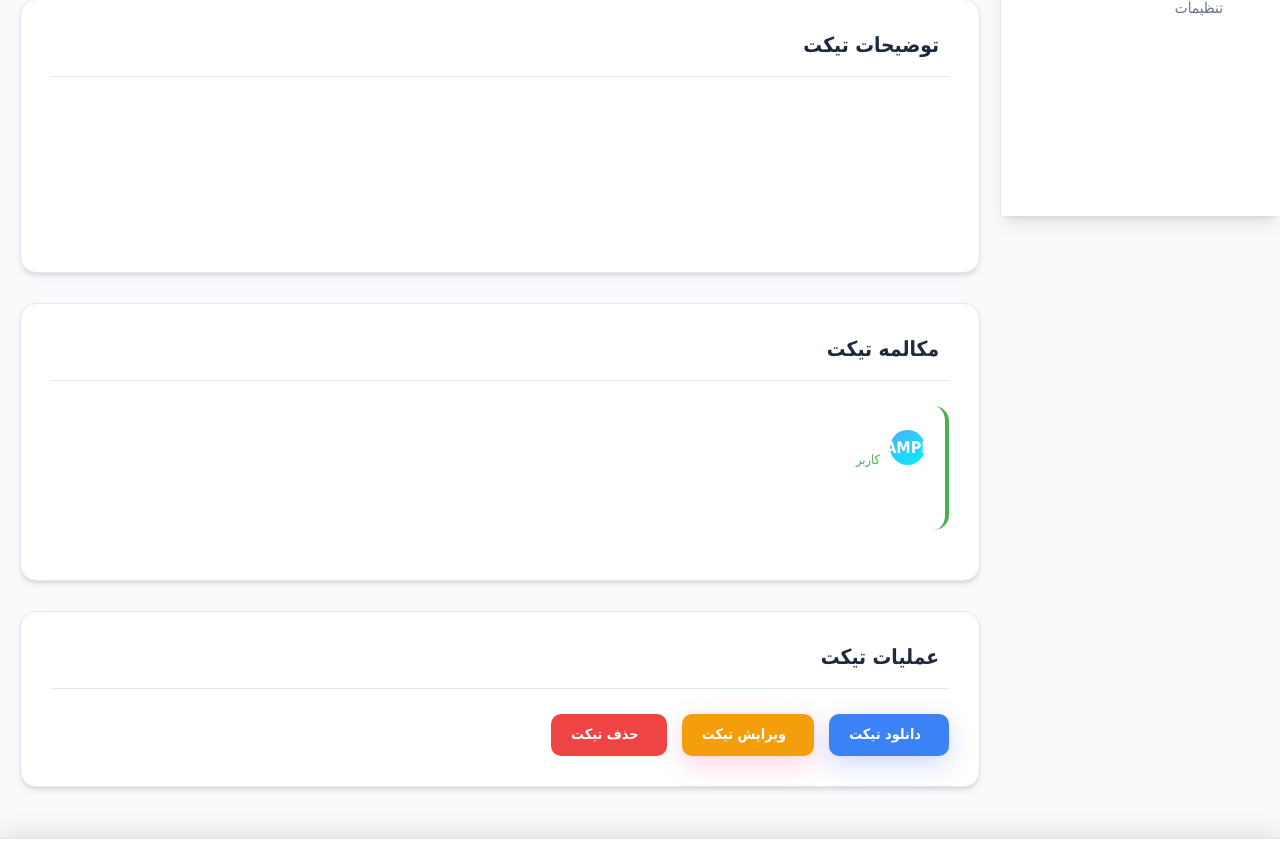
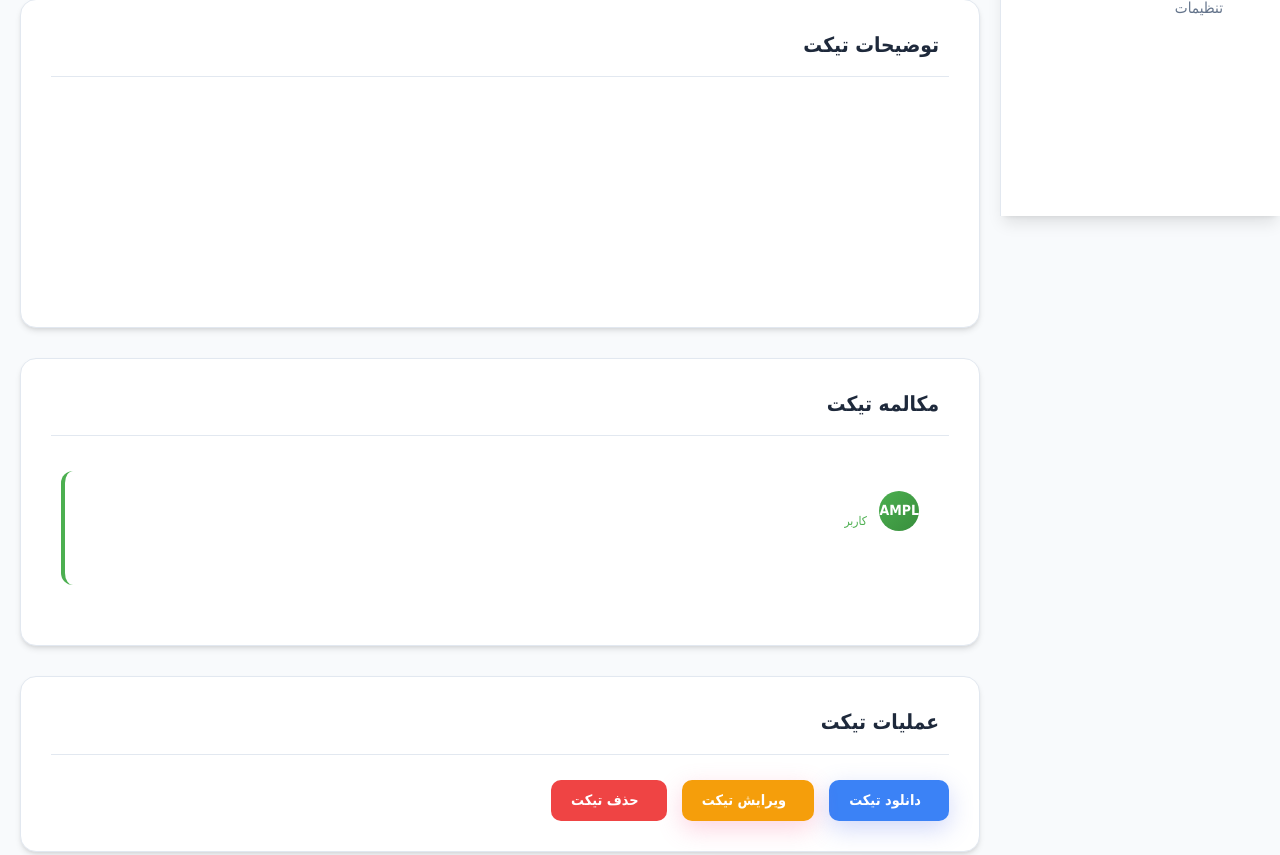
Before and after one commit to SaeedAghd/chidman, a Django app: template store_analysis/templates/store_analysis/admin/ticket_detail.html in a window 1280 px wide. Shown: the part 656-1511 px from the top of the page. Run offline with Django 4.2, Linux system fonts and the light colour scheme; the template is opened without the code that fills it: most values are stand-ins (such as "Sample title", 1, 10 or a date in 2020); some libraries are stand-ins or nearby versions; some web fonts are replaced.

Commit message:
Design: Create professional and beautiful ticket detail page with perfect UX/UI

```diff
--- a/store_analysis/templates/store_analysis/admin/ticket_detail.html
+++ b/store_analysis/templates/store_analysis/admin/ticket_detail.html
@@ -140,13 +140,13 @@
 <div class="content-card">
     <div class="card-header">
         <div class="card-title">
-            <i class="fas fa-align-right"></i>
+            <i class="fas fa-file-alt"></i>
             توضیحات تیکت
         </div>
     </div>
 
-    <div style="background: rgba(255, 255, 255, 0.05); border-radius: 15px; padding: 20px;">
-        <div style="color: rgba(255, 255, 255, 0.9); line-height: 1.8; white-space: pre-line;">
+    <div style="background: rgba(255, 255, 255, 0.03); border-radius: 12px; padding: 25px; border: 1px solid rgba(255, 255, 255, 0.08);">
+        <div style="color: rgba(255, 255, 255, 0.95); line-height: 1.7; font-size: 15px; white-space: pre-wrap; word-wrap: break-word;">
             {{ ticket.description|linebreaks }}
         </div>
     </div>
@@ -161,31 +161,31 @@
         </div>
     </div>
 
-    <div style="max-height: 500px; overflow-y: auto;">
+    <div style="max-height: 500px; overflow-y: auto; padding: 10px;">
         {% for message in ticket_messages %}
-        <div style="margin-bottom: 20px; padding: 20px; background: rgba(255, 255, 255, 0.05); border-radius: 15px; {% if message.sender.is_staff %}border-right: 4px solid #2196F3;{% else %}border-right: 4px solid #4CAF50;{% endif %}">
-            <div style="display: flex; align-items: center; justify-content: space-between; margin-bottom: 15px;">
-                <div style="display: flex; align-items: center; gap: 10px;">
-                    <div style="width: 35px; height: 35px; border-radius: 50%; background: {% if message.sender.is_staff %}var(--primary-gradient){% else %}var(--success-gradient){% endif %}; display: flex; align-items: center; justify-content: center; color: white; font-weight: 600;">
+        <div style="margin-bottom: 20px; padding: 20px; background: rgba(255, 255, 255, 0.03); border-radius: 12px; border-left: 4px solid {% if message.sender.is_staff %}#2196F3{% else %}#4CAF50{% endif %};">
+            <div style="display: flex; align-items: center; justify-content: space-between; margin-bottom: 12px;">
+                <div style="display: flex; align-items: center; gap: 12px;">
+                    <div style="width: 40px; height: 40px; border-radius: 50%; background: {% if message.sender.is_staff %}linear-gradient(135deg, #2196F3, #1976D2){% else %}linear-gradient(135deg, #4CAF50, #388E3C){% endif %}; display: flex; align-items: center; justify-content: center; color: white; font-weight: 600; font-size: 14px;">
                         {{ message.sender.username|first|upper }}
                     </div>
                     <div>
-                        <div style="color: white; font-weight: 600;">{{ message.sender.username }}</div>
+                        <div style="color: white; font-weight: 600; font-size: 14px;">{{ message.sender.username }}</div>
                         {% if message.sender.is_staff %}
-                            <div style="color: #2196F3; font-size: 0.8rem;">ادمین</div>
+                            <div style="color: #2196F3; font-size: 12px; font-weight: 500;">پشتیبانی</div>
                         {% else %}
-                            <div style="color: #4CAF50; font-size: 0.8rem;">کاربر</div>
+                            <div style="color: #4CAF50; font-size: 12px; font-weight: 500;">کاربر</div>
                         {% endif %}
                     </div>
                 </div>
-                <div style="color: rgba(255, 255, 255, 0.6); font-size: 0.9rem;">{{ message.created_at|date:"Y/m/d H:i" }}</div>
+                <div style="color: rgba(255, 255, 255, 0.6); font-size: 12px; font-weight: 500;">{{ message.created_at|date:"Y/m/d H:i" }}</div>
             </div>
-            <div style="color: rgba(255, 255, 255, 0.9); line-height: 1.6; white-space: pre-line;">{{ message.content }}</div>
+            <div style="color: rgba(255, 255, 255, 0.9); line-height: 1.6; font-size: 14px; white-space: pre-wrap; word-wrap: break-word;">{{ message.content }}</div>
         </div>
         {% empty %}
-        <div style="text-align: center; padding: 40px; color: rgba(255, 255, 255, 0.6);">
-            <i class="fas fa-comments" style="font-size: 2rem; margin-bottom: 10px; display: block;"></i>
-            هیچ پیامی یافت نشد
+        <div style="text-align: center; padding: 60px; color: rgba(255, 255, 255, 0.5);">
+            <i class="fas fa-comments" style="font-size: 48px; margin-bottom: 20px; display: block; opacity: 0.3;"></i>
+            <div style="font-size: 16px; font-weight: 500;">هنوز پیامی ارسال نشده است</div>
         </div>
         {% endfor %}
     </div>
@@ -207,11 +207,11 @@
 
         <div class="form-group">
             <label class="form-label">پاسخ شما</label>
-            <textarea name="message" class="form-control" rows="5" placeholder="پاسخ خود را بنویسید..." required></textarea>
+            <textarea name="message" class="form-control" rows="5" placeholder="پاسخ خود را بنویسید..." required style="background: rgba(255, 255, 255, 0.05); border: 1px solid rgba(255, 255, 255, 0.1); color: rgba(255, 255, 255, 0.9); border-radius: 8px; padding: 15px; font-size: 14px; line-height: 1.6;"></textarea>
         </div>
 
-        <div style="display: flex; gap: 15px;">
-            <button type="submit" class="btn-admin btn-primary">
+        <div style="display: flex; gap: 15px; margin-top: 20px;">
+            <button type="submit" class="btn-admin btn-primary" style="background: linear-gradient(135deg, #2196F3, #1976D2); border: none; padding: 12px 24px; border-radius: 8px; font-weight: 600; font-size: 14px;">
                 <i class="fas fa-paper-plane"></i>
                 ارسال پاسخ
             </button>
```
